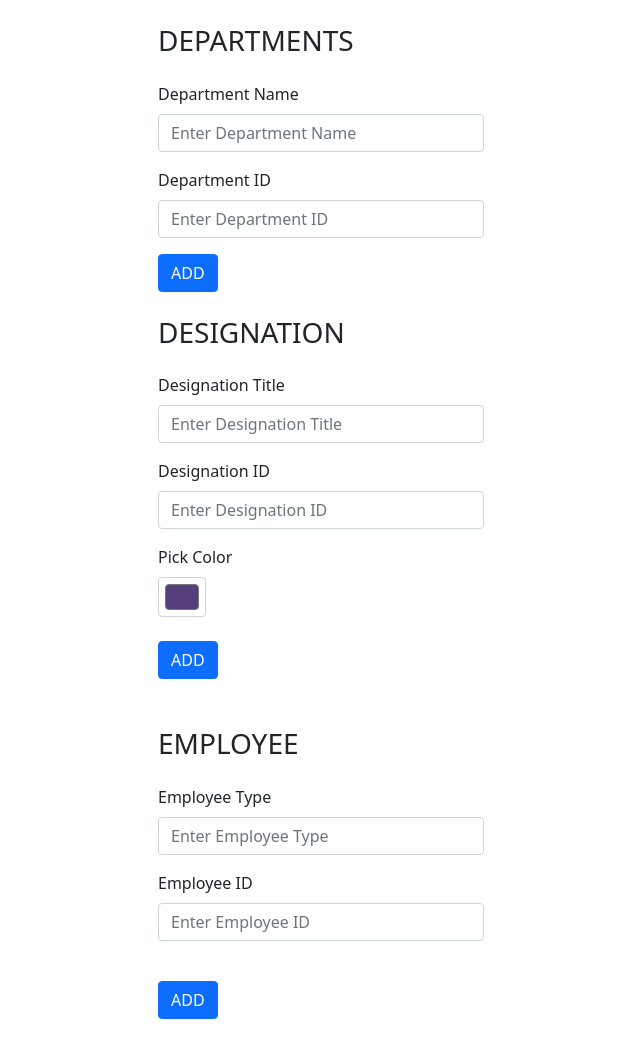
After one commit to hamidEMSOFT/TEAM-EMSOFT-HRMS, a PHP site: page /deparment.php in a window 1280 px wide. The commit adds this page. Shown: the whole page, without its empty margins (319-959 px from the left). Run offline with PHP 8.4, Linux system fonts and the light colour scheme; data that the repository does not hold is empty.

Commit message:
Need Debugging

```diff
--- /dev/null
+++ b/deparment.php
@@ -0,0 +1,100 @@
+<?php
+error_reporting(0);
+include('config.php');
+$result = mysqli_query($conn, "SELECT* from department ORDER by id DESC");
+$hamid = mysqli_query($conn, "SELECT* from designation ORDER by id DESC");
+$aliyan = mysqli_query($conn, "SELECT* from employee ORDER by id DESC");
+?>
+<!doctype html>
+<html lang="en">
+  <head>
+    <!-- Required meta tags -->
+    <meta charset="utf-8">
+    <meta name="viewport" content="width=device-width, initial-scale=1">
+
+    <!-- Bootstrap CSS -->
+    <link href="https://cdn.jsdelivr.net/npm/bootstrap@5.1.3/dist/css/bootstrap.min.css" rel="stylesheet" integrity="sha384-1BmE4kWBq78iYhFldvKuhfTAU6auU8tT94WrHftjDbrCEXSU1oBoqyl2QvZ6jIW3" crossorigin="anonymous">
+
+    <title>Hello, world!</title>
+  </head>
+  <body>
+      <div class="container" style="width:350px">
+    <form method="POST">
+        <h3 class="my-4">DEPARTMENTS</h3>
+  <div class="mb-3 my-4">
+    <label for="exampleInputEmail1" class="form-label">Department Name</label>
+    <input type="text" class="form-control" name="DepartmentName" placeholder="Enter Department Name "  aria-describedby="emailHelp">
+
+  </div>
+  <div class="mb-3">
+    <label for="exampleInputPassword1" class="form-label">Department ID</label>
+    <input type="text" name="DepartmentID" placeholder="Enter Department ID " class="form-control" >
+  </div>
+
+  <button  name="submit" class="btn btn-primary">ADD</button>
+</form>
+ <?php
+                 if (isset($_POST['submit'])) {
+                 $DepartmentName = $_POST['DepartmentName'];
+                 $DepartmentID = $_POST['DepartmentID'];
+    $result = mysqli_query($conn, "INSERT into department value( '$DepartmentName', '$DepartmentID')");
+                 };
+?>
+     <form method="POST">
+        <h3 class="my-4">DESIGNATION</h3>
+  <div class="mb-3 my-4">
+    <label for="exampleInputEmail1" class="form-label">Designation Title</label>
+    <input type="text" class="form-control" name="DesignationTitle" placeholder="Enter Designation Title "  aria-describedby="emailHelp">
+
+  </div>
+  <div class="mb-3">
+    <label for="exampleInputPassword1" class="form-label">Designation ID</label>
+    <input type="text" name="DesignationID" placeholder="Enter Designation ID " class="form-control" >
+  </div>
+  <label for="exampleColorInput" class="form-label "> Pick Color </label>
+<input type="color" class="form-control form-control-color justify-content-center " name="PickColor" value="#563d7c" title="Choose your color">
+  <button name="ADD" class="btn btn-primary my-4">ADD</button>
+</form>
+ <?php
+                 if (isset($_POST['ADD'])) {
+                 $DesignationTitle = $_POST['DesignationTitle'];
+                 $DesignationID = $_POST['DesignationID'];
+                 $PickColor = $_POST['PickColor'];
+    $hamid = mysqli_query($conn, "INSERT into designation value( '$DesignationTitle', '$DesignationID','$PickColor')");
+                 };
+?>
+   <form method="POST">
+        <h3 class="my-4">EMPLOYEE</h3>
+  <div class="mb-3 my-4">
+    <label for="exampleInputEmail1" class="form-label">Employee Type</label>
+    <input type="text" class="form-control" name="EmployeeType" placeholder="Enter Employee Type "  aria-describedby="emailHelp">
+
+  </div>
+  <div class="mb-3">
+    <label for="exampleInputPassword1" class="form-label">Employee ID</label>
+    <input type="text" name="EmployeeID" placeholder="Enter Employee ID " class="form-control" >
+  </div>
+
+  <button  name="enter" class="btn btn-primary my-4">ADD</button>
+</form>
+<?php
+                 if (isset($_POST['enter'])) {
+                 $EmployeeType = $_POST['EmployeeType'];
+                 $EmployeeID = $_POST['EmployeeID'];
+
+    $aliyan = mysqli_query($conn, "INSERT into employee value( '','$EmployeeType', '$EmployeeID')");
+                 };
+?>
+</div>
+    <!-- Optional JavaScript; choose one of the two! -->
+
+    <!-- Option 1: Bootstrap Bundle with Popper -->
+    <script src="https://cdn.jsdelivr.net/npm/bootstrap@5.1.3/dist/js/bootstrap.bundle.min.js" integrity="sha384-ka7Sk0Gln4gmtz2MlQnikT1wXgYsOg+OMhuP+IlRH9sENBO0LRn5q+8nbTov4+1p" crossorigin="anonymous"></script>
+
+    <!-- Option 2: Separate Popper and Bootstrap JS -->
+    <!--
+    <script src="https://cdn.jsdelivr.net/npm/@popperjs/core@2.10.2/dist/umd/popper.min.js" integrity="sha384-7+zCNj/IqJ95wo16oMtfsKbZ9ccEh31eOz1HGyDuCQ6wgnyJNSYdrPa03rtR1zdB" crossorigin="anonymous"></script>
+    <script src="https://cdn.jsdelivr.net/npm/bootstrap@5.1.3/dist/js/bootstrap.min.js" integrity="sha384-QJHtvGhmr9XOIpI6YVutG+2QOK9T+ZnN4kzFN1RtK3zEFEIsxhlmWl5/YESvpZ13" crossorigin="anonymous"></script>
+    -->
+  </body>
+</html>
```
Also changed, not shown: index.php (+12 -2 lines).
